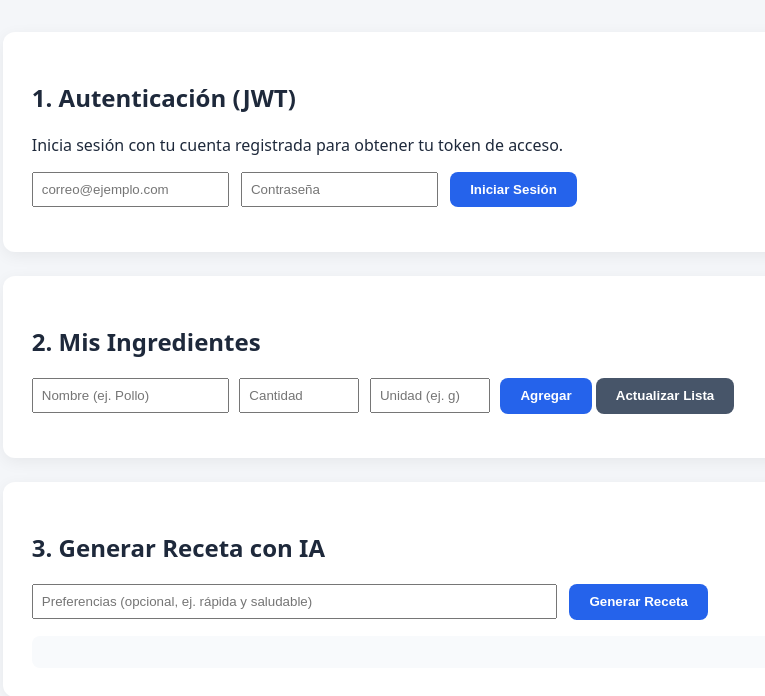
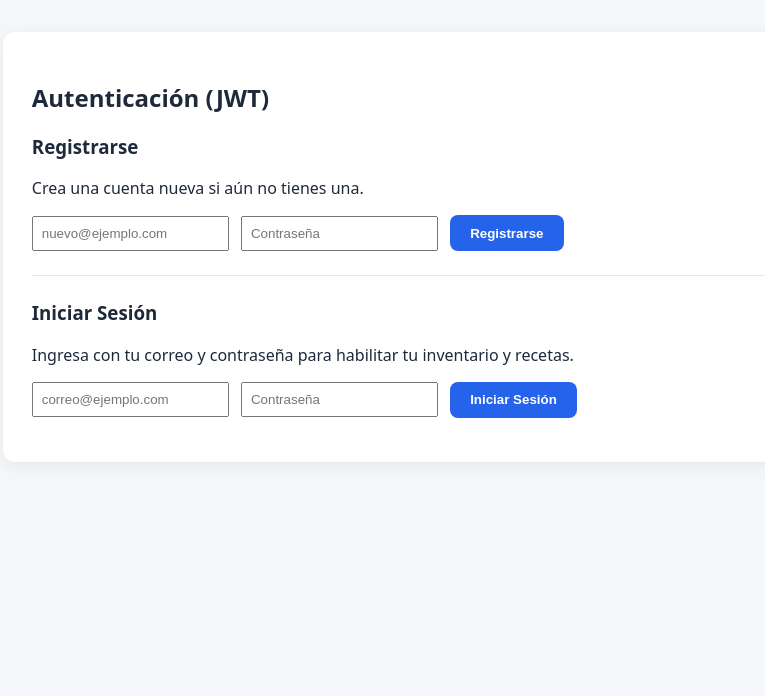
Before and after one commit to JBR-dev-10/proyecto-Recetas, a FastAPI app: page /panel in a window 1280 px wide. Shown: the part 54-750 px from the top of the page, without its empty margins (187-952 px from the left). Run offline with FastAPI, Linux system fonts and the light colour scheme.

Commit message:
feat(ui): actualizar panel.html con ultimos cambios y mejoras de diseño

```diff
--- a/app/templates/panel.html
+++ b/app/templates/panel.html
@@ -3,17 +3,35 @@
 {% block title %}Panel - Recetas IA{% endblock %}
 
 {% block content %}
-<div class="card">
-    <h2>1. Autenticación (JWT)</h2>
-    <p>Inicia sesión con tu cuenta registrada para obtener tu token de acceso.</p>
-    <input type="email" id="email" placeholder="correo@ejemplo.com" style="padding:0.5rem; margin-right:0.5rem;">
-    <input type="password" id="password" placeholder="Contraseña" style="padding:0.5rem; margin-right:0.5rem;">
-    <button class="btn" onclick="login()">Iniciar Sesión</button>
-    <p id="auth-status" style="margin-top:0.75rem; font-weight:600;"></p>
+<div class="card" id="auth-card">
+    <h2>Autenticación (JWT)</h2>
+
+    <div id="logged-out-view">
+        <h3>Registrarse</h3>
+        <p>Crea una cuenta nueva si aún no tienes una.</p>
+        <input type="email" id="reg-email" placeholder="nuevo@ejemplo.com" style="padding:0.5rem; margin-right:0.5rem;">
+        <input type="password" id="reg-password" placeholder="Contraseña" style="padding:0.5rem; margin-right:0.5rem;">
+        <button class="btn" onclick="registerUser()">Registrarse</button>
+        <p id="reg-status" style="margin-top:0.5rem; font-weight:600;"></p>
+
+        <hr style="margin:1.5rem 0; border:0; border-top:1px solid #e2e8f0;">
+
+        <h3>Iniciar Sesión</h3>
+        <p>Ingresa con tu correo y contraseña para habilitar tu inventario y recetas.</p>
+        <input type="email" id="login-email" placeholder="correo@ejemplo.com" style="padding:0.5rem; margin-right:0.5rem;">
+        <input type="password" id="login-password" placeholder="Contraseña" style="padding:0.5rem; margin-right:0.5rem;">
+        <button class="btn" onclick="loginUser()">Iniciar Sesión</button>
+        <p id="login-status" style="margin-top:0.5rem; font-weight:600;"></p>
+    </div>
+
+    <div id="logged-in-view" style="display:none;">
+        <p id="session-info" style="font-weight:600; color:#15803d;">Sesión activa con JWT.</p>
+        <button class="btn" style="background:#dc2626;" onclick="logoutUser()">Cerrar Sesión</button>
+    </div>
 </div>
 
-<div class="card">
-    <h2>2. Mis Ingredientes</h2>
+<div class="card" id="ingredients-card" style="display:none;">
+    <h2>Mis Ingredientes</h2>
     <input type="text" id="ing-nombre" placeholder="Nombre (ej. Pollo)" style="padding:0.5rem; margin-right:0.4rem;">
     <input type="number" step="any" id="ing-cantidad" placeholder="Cantidad" style="padding:0.5rem; width:100px; margin-right:0.4rem;">
     <input type="text" id="ing-unidad" placeholder="Unidad (ej. g)" style="padding:0.5rem; width:100px; margin-right:0.4rem;">
@@ -22,8 +40,8 @@
     <ul id="ingredients-list" style="margin-top:1rem;"></ul>
 </div>
 
-<div class="card">
-    <h2>3. Generar Receta con IA</h2>
+<div class="card" id="recipes-card" style="display:none;">
+    <h2>Generar Receta con IA</h2>
     <input type="text" id="pref" placeholder="Preferencias (opcional, ej. rápida y saludable)" style="padding:0.5rem; width:60%; margin-right:0.5rem;">
     <button class="btn" onclick="generateRecipe()">Generar Receta</button>
     <div id="recipe-result" style="margin-top:1rem; white-space:pre-wrap; background:#f8fafc; padding:1rem; border-radius:8px;"></div>
@@ -31,8 +49,17 @@
 
 <script>
 let token = localStorage.getItem("jwt_token") || "";
-if (token) {
-    document.getElementById("auth-status").innerText = "Token cargado desde el navegador.";
+
+function updateUI() {
+    const isLoggedIn = Boolean(token);
+    document.getElementById("logged-out-view").style.display = isLoggedIn ? "none" : "block";
+    document.getElementById("logged-in-view").style.display = isLoggedIn ? "block" : "none";
+    document.getElementById("ingredients-card").style.display = isLoggedIn ? "block" : "none";
+    document.getElementById("recipes-card").style.display = isLoggedIn ? "block" : "none";
+
+    if (isLoggedIn) {
+        loadIngredients();
+    }
 }
 
 function authHeaders() {
@@ -42,9 +69,33 @@ function authHeaders() {
     };
 }
 
-async function login() {
-    const email = document.getElementById("email").value;
-    const password = document.getElementById("password").value;
+async function registerUser() {
+    const email = document.getElementById("reg-email").value.trim();
+    const password = document.getElementById("reg-password").value;
+    const statusEl = document.getElementById("reg-status");
+
+    const res = await fetch("/auth/register", {
+        method: "POST",
+        headers: { "Content-Type": "application/json" },
+        body: JSON.stringify({ email, password })
+    });
+    const data = await res.json();
+
+    if (res.ok) {
+        statusEl.style.color = "#15803d";
+        statusEl.innerText = "Registro exitoso. Ahora inicia sesión abajo.";
+        document.getElementById("login-email").value = email;
+    } else {
+        statusEl.style.color = "#dc2626";
+        statusEl.innerText = "Error: " + (data.detail || "No se pudo registrar");
+    }
+}
+
+async function loginUser() {
+    const email = document.getElementById("login-email").value.trim();
+    const password = document.getElementById("login-password").value;
+    const statusEl = document.getElementById("login-status");
+
     const formData = new URLSearchParams();
     formData.append("username", email);
     formData.append("password", password);
@@ -55,21 +106,31 @@ async function login() {
         body: formData
     });
     const data = await res.json();
+
     if (res.ok && data.access_token) {
         token = data.access_token;
         localStorage.setItem("jwt_token", token);
-        document.getElementById("auth-status").innerText = "Sesión iniciada correctamente.";
-        loadIngredients();
+        statusEl.innerText = "";
+        updateUI();
     } else {
-        document.getElementById("auth-status").innerText = "Error: " + (data.detail || "No se pudo iniciar sesión");
+        statusEl.style.color = "#dc2626";
+        statusEl.innerText = "Error: " + (data.detail || "Credenciales inválidas");
     }
+}
+
+function logoutUser() {
+    token = "";
+    localStorage.removeItem("jwt_token");
+    document.getElementById("ingredients-list").innerHTML = "";
+    document.getElementById("recipe-result").innerText = "";
+    updateUI();
 }
 
 async function addIngredient() {
     const payload = {
-        nombre: document.getElementById("ing-nombre").value,
+        nombre: document.getElementById("ing-nombre").value.trim(),
         cantidad: parseFloat(document.getElementById("ing-cantidad").value),
-        unidad: document.getElementById("ing-unidad").value
+        unidad: document.getElementById("ing-unidad").value.trim()
     };
     const res = await fetch("/ingredients/", {
         method: "POST",
@@ -77,9 +138,12 @@ async function addIngredient() {
         body: JSON.stringify(payload)
     });
     if (res.ok) {
+        document.getElementById("ing-nombre").value = "";
+        document.getElementById("ing-cantidad").value = "";
+        document.getElementById("ing-unidad").value = "";
         loadIngredients();
     } else {
-        alert("Error al agregar ingrediente. Verifica tu sesión.");
+        alert("Error al agregar ingrediente. Verifica los campos o tu sesión.");
     }
 }
 
@@ -87,7 +151,10 @@ async function loadIngredients() {
     const res = await fetch("/ingredients/", { headers: authHeaders() });
     const listEl = document.getElementById("ingredients-list");
     listEl.innerHTML = "";
-    if (!res.ok) return;
+    if (!res.ok) {
+        if (res.status === 401) logoutUser();
+        return;
+    }
     const items = await res.json();
     items.forEach(item => {
         const li = document.createElement("li");
@@ -97,7 +164,7 @@ async function loadIngredients() {
 }
 
 async function generateRecipe() {
-    const pref = document.getElementById("pref").value || null;
+    const pref = document.getElementById("pref").value.trim() || null;
     const res = await fetch("/recipes/generate", {
         method: "POST",
         headers: authHeaders(),
@@ -106,5 +173,7 @@ async function generateRecipe() {
     const data = await res.json();
     document.getElementById("recipe-result").innerText = JSON.stringify(data, null, 2);
 }
+
+updateUI();
 </script>
 {% endblock %}
```
